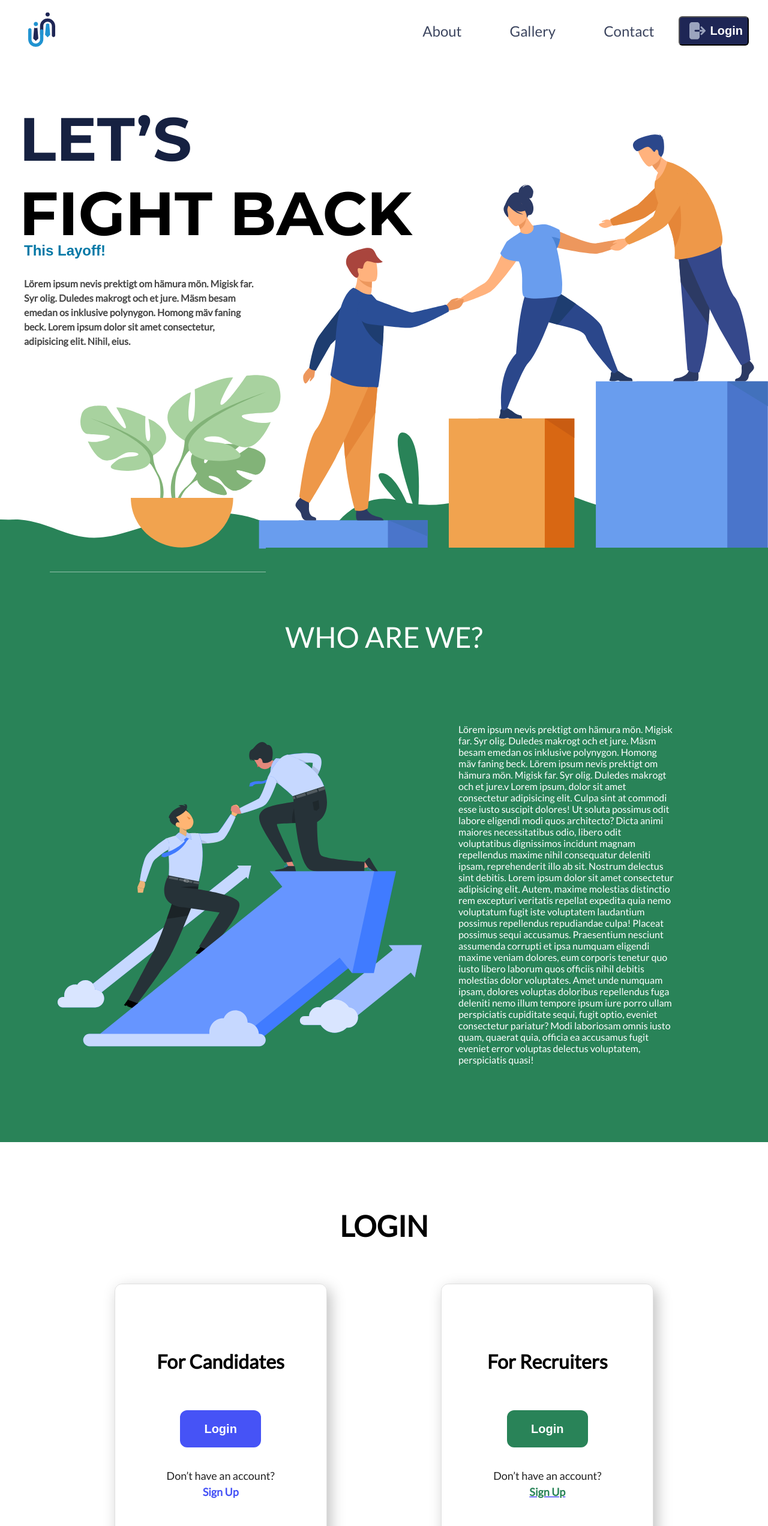
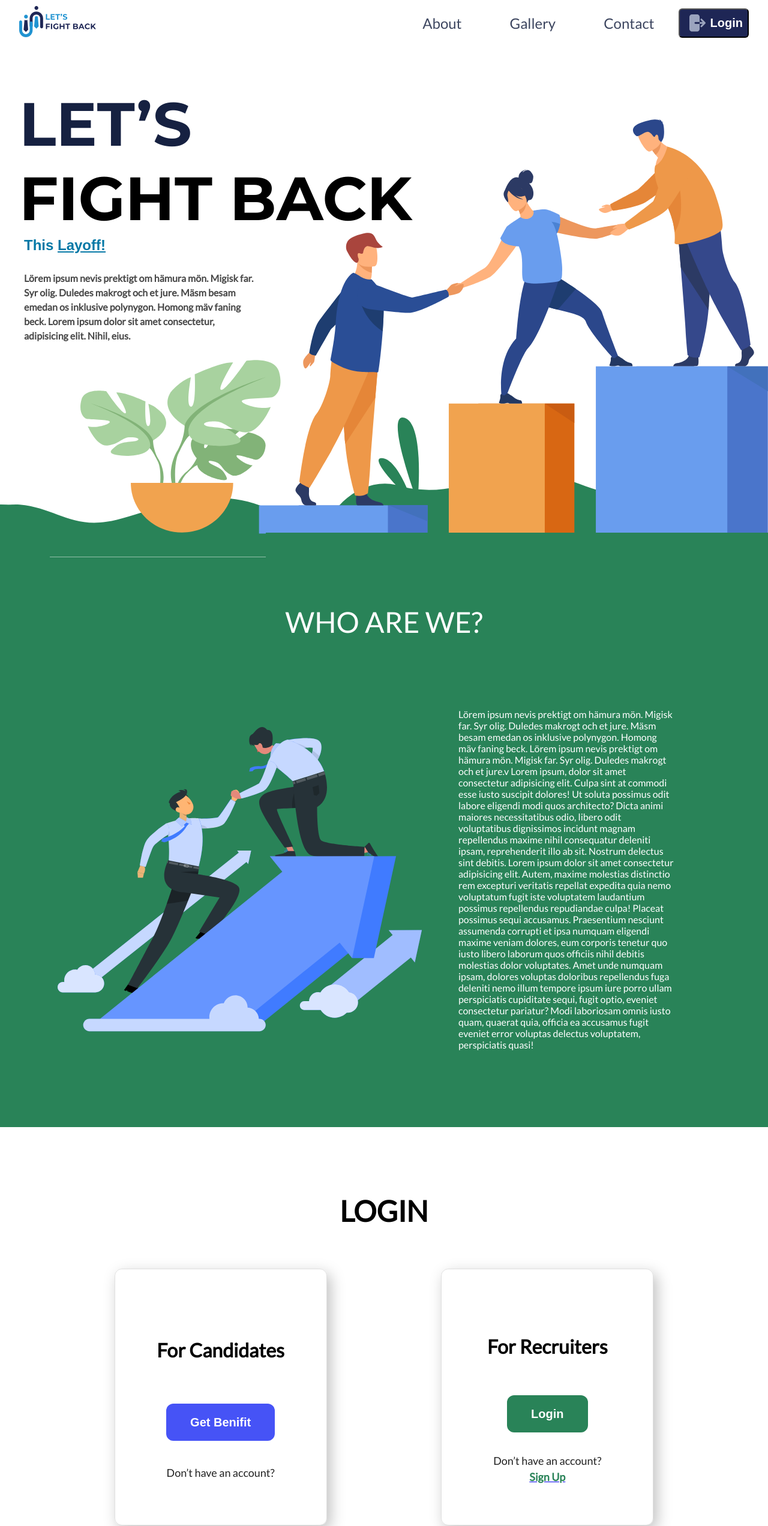
Before and after one commit to LetsFightBack/lets-fight-back, a React (Create React App) app: page / in a window 1280 px wide. Shown: the top 2544 px of the page at 60% size. Built offline with nearby package versions, Linux system fonts and the light colour scheme.

Commit message:
minor ui changes

```diff
--- a/src/components/home_page_components/Gallery.jsx
+++ b/src/components/home_page_components/Gallery.jsx
@@ -60,7 +60,7 @@ const Gallery = () => {
           />
           <div className="content_gallery">
             <div className="card_heading">Times Of India</div>
-            <p className="content_para">
+            <p >
               {" "}
               Lörem ipsum nevis prektigt om hämura mön. Migisk far. Syr olig.
               Duledes makrogt och et jure. Mäsm besam emedan os inklusive
@@ -119,6 +119,7 @@ let GalleryStyle = styled.div(
       font-size: 3rem;
       line-height: 4.5rem;
       margin-bottom: 1rem;
+      text-decoration: underline;
     }
     .alternate_reverse {
       flex-direction: row-reverse;
@@ -136,6 +137,10 @@ let GalleryStyle = styled.div(
         width: 100%;
         /* overflow-x: hidden; */
       }
+      .last {
+        padding-bottom: 2.5rem;
+        margin-bottom: 0rem;
+      }
       .head_gallery {
         font-size: 2rem;
       }
@@ -148,9 +153,7 @@ let GalleryStyle = styled.div(
         margin-bottom: 0rem;
       }
 
-      .content_para{
-        font-size: 24px;
-      }
+
       .content_gallery {
         text-align: center;
         padding: 1rem 1rem;
@@ -159,10 +162,7 @@ let GalleryStyle = styled.div(
         width: 90%;
         margin: auto;
       }
-      .last {
-        padding-bottom: 2.5rem;
-        margin-bottom: 0rem;
-      }
+
       .horizontal_line {
         display: block;
         width: 155px;
--- a/src/components/home_page_components/Hero.jsx
+++ b/src/components/home_page_components/Hero.jsx
@@ -11,7 +11,7 @@ const Landing = () => {
           </span>
           FIGHT BACK
         </h1>
-        <p className="heading2_hero"> This Layoff!</p>
+        <p className="heading2_hero"> This <span style={{textDecoration:"underline"}}>Layoff!</span> </p>
         <p className="content_hero">
           Lörem ipsum nevis prektigt om hämura mön. Migisk far. Syr olig.
           Duledes makrogt och et jure. Mäsm besam emedan os inklusive polynygon.
@@ -20,7 +20,7 @@ const Landing = () => {
         </p>
         <img
           src="/assets/heroImage.svg"
-          alt="Hero Image"
+          alt="HeroIMG "
           className="hero_image"
         />
       </div>
@@ -51,7 +51,7 @@ let LandingStyle = styled.div(
       font-weight: 700;
       font-family: sans-serif;
       color: #0378a6;
-      margin-top: -5rem;
+      margin-top: -4rem;
       margin-left: 0.5rem;
     }
     .hero_image {
--- a/src/components/home_page_components/LoginHero.jsx
+++ b/src/components/home_page_components/LoginHero.jsx
@@ -11,11 +11,10 @@ const LoginHero = () => {
         <div className="card_login">
           <h4 className="card_head">For Candidates</h4>
 
-          <button className="login_btn_hero">Login</button>
+          <button className="login_btn_hero">Get Benifit</button>
           <div className="login_signup">
             <p>
               Don’t have an account? <br></br>
-              <span className="signup_span"> Sign Up</span>{" "}
             </p>
           </div>
         </div>
@@ -107,16 +106,16 @@ let LoginHeroStyle = styled.div(
       .head_login {
         padding-top: 1.5rem;
         margin-bottom: 0.75rem;
-        font-size: 2.5rem;
+        font-size: 2.2rem;
       }
       .card_head {
-        font-size: 2rem;
+        font-size: 1.8rem;
       }
       .cards_login {
         flex-direction: column;
       }
       .card_login {
-        width: 80%;
+        width: 75%;
 
         margin: 3rem auto 0 auto;
       }
--- a/src/components/home_page_components/Navbar.jsx
+++ b/src/components/home_page_components/Navbar.jsx
@@ -15,7 +15,7 @@ const Navbar = () => {
         }}
       >
         <div className="logo_navbar">
-          <img src="/assets/logo.svg" alt="" />
+          <img src="/assets/logoNew.svg" alt="" />
         </div>
         <div
           style={{
@@ -89,8 +89,9 @@ let NavbarStyle = styled.div(
       .login-icon {
         padding: 0 0.5rem;
       }
-      .logo_navbar {
-        transform: scale(0.6);
+      .logo_navbar img{
+        /* transform: scale(0.6); */
+        width:8rem;
       }
     }
 
@@ -104,13 +105,18 @@ let NavbarStyle = styled.div(
           }
         }
         .logo_navbar {
-          transform: scale(0.5);
+          /* transform: scale(0.5); */
+          transform: scale(0.6);
         }
         .loginbtn {
           padding: 0.2rem;
 
           font-weight: 600;
           font-size: 1rem;
+        }
+        .login-icon{
+          height: 1.2rem;
+          padding: 0.4rem 0.4rem;
         }
         .options_div{
           margin-left: -5rem;
--- a/src/pages/home/home.page.js
+++ b/src/pages/home/home.page.js
@@ -19,7 +19,8 @@ export default function Home() {
         <WhoAreWe/>
         <LoginHero/>
       <Gallery />
-      <p style={{textAlign:"center"}}>Made with 💙 by Let’s Fight Back</p>
+      <p style={{textAlign:"center"}}>Made with 💙 by <span style={{fontWeight:"800"}}> #Let’sFightBack</span></p>
+
       </HeroStyle>
     </>
   );
```
Also changed, not shown: public/assets/logoNew.svg (added).
